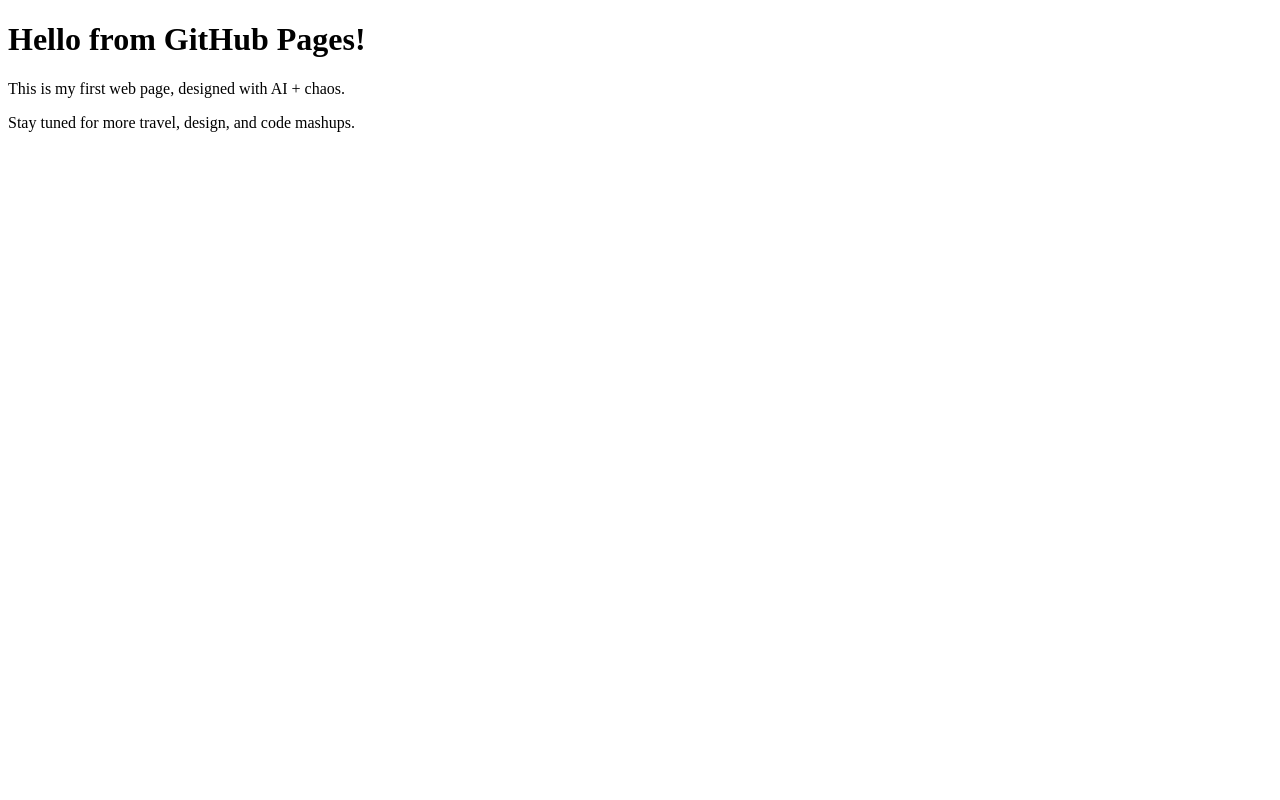
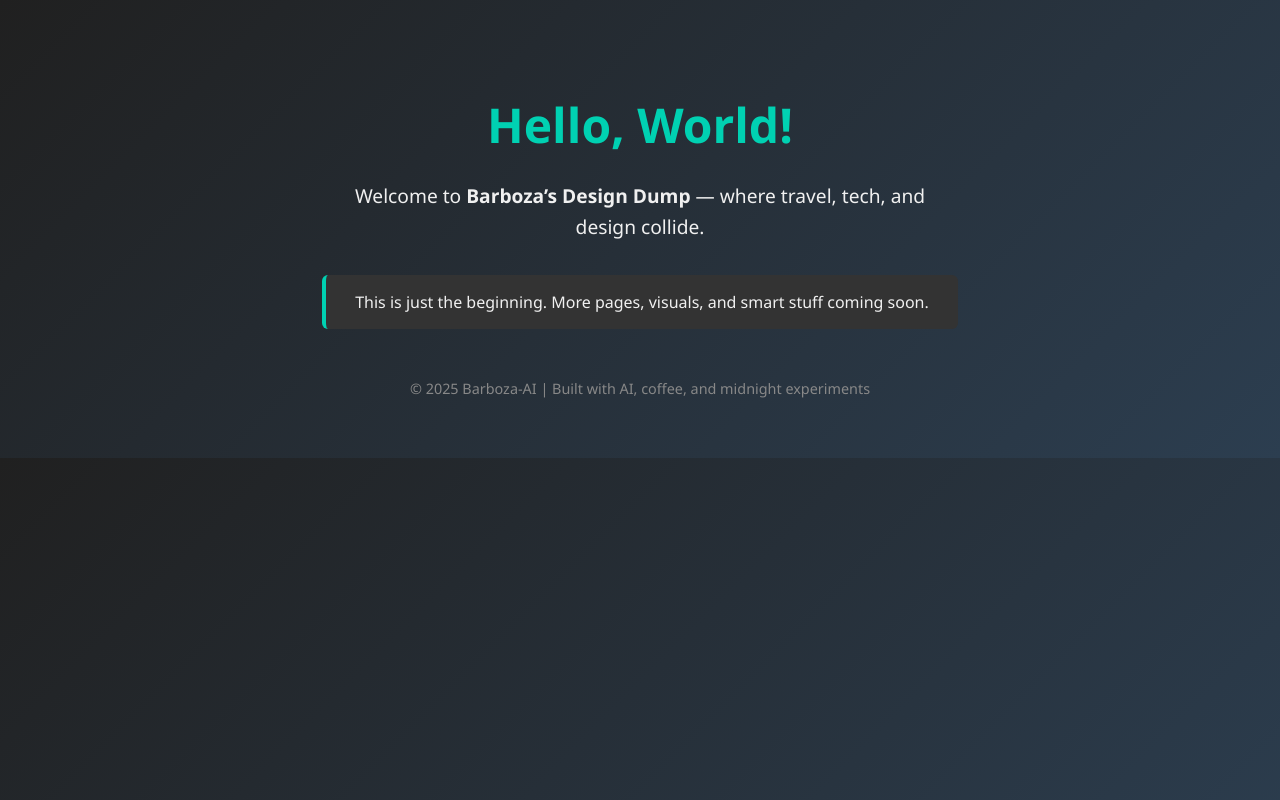
Before and after one commit to Barboza-ai/Design-dump, a plain HTML site: page index.html in a window 1280 px wide. Drawn offline with Linux system fonts and the light colour scheme.

Commit message:
Styled home page with dark theam

```diff
--- a/index.html
+++ b/index.html
@@ -1,11 +1,54 @@
 <!DOCTYPE html>
-<html>
+<html lang="en">
 <head>
+  <meta charset="UTF-8" />
+  <meta name="viewport" content="width=device-width, initial-scale=1.0"/>
   <title>Barboza’s Design Dump</title>
+  <style>
+    body {
+      font-family: 'Segoe UI', sans-serif;
+      background: linear-gradient(135deg, #202020, #2c3e50);
+      color: #f0f0f0;
+      text-align: center;
+      padding: 60px 20px;
+      margin: 0;
+    }
+    h1 {
+      font-size: 3em;
+      color: #00d1b2;
+      margin-bottom: 0.5em;
+    }
+    p {
+      font-size: 1.2em;
+      line-height: 1.6;
+      max-width: 600px;
+      margin: auto;
+    }
+    .note {
+      background-color: #333;
+      border-left: 4px solid #00d1b2;
+      padding: 1em;
+      margin: 2em auto;
+      max-width: 600px;
+      border-radius: 6px;
+    }
+    footer {
+      margin-top: 50px;
+      font-size: 0.9em;
+      color: #888;
+    }
+  </style>
 </head>
 <body>
-  <h1>Hello from GitHub Pages!</h1>
-  <p>This is my first web page, designed with AI + chaos.</p>
-  <p>Stay tuned for more travel, design, and code mashups.</p>
+  <h1>Hello, World!</h1>
+  <p>Welcome to <strong>Barboza’s Design Dump</strong> — where travel, tech, and design collide.</p>
+
+  <div class="note">
+    This is just the beginning. More pages, visuals, and smart stuff coming soon.
+  </div>
+
+  <footer>
+    &copy; 2025 Barboza-AI | Built with AI, coffee, and midnight experiments
+  </footer>
 </body>
 </html>
```
